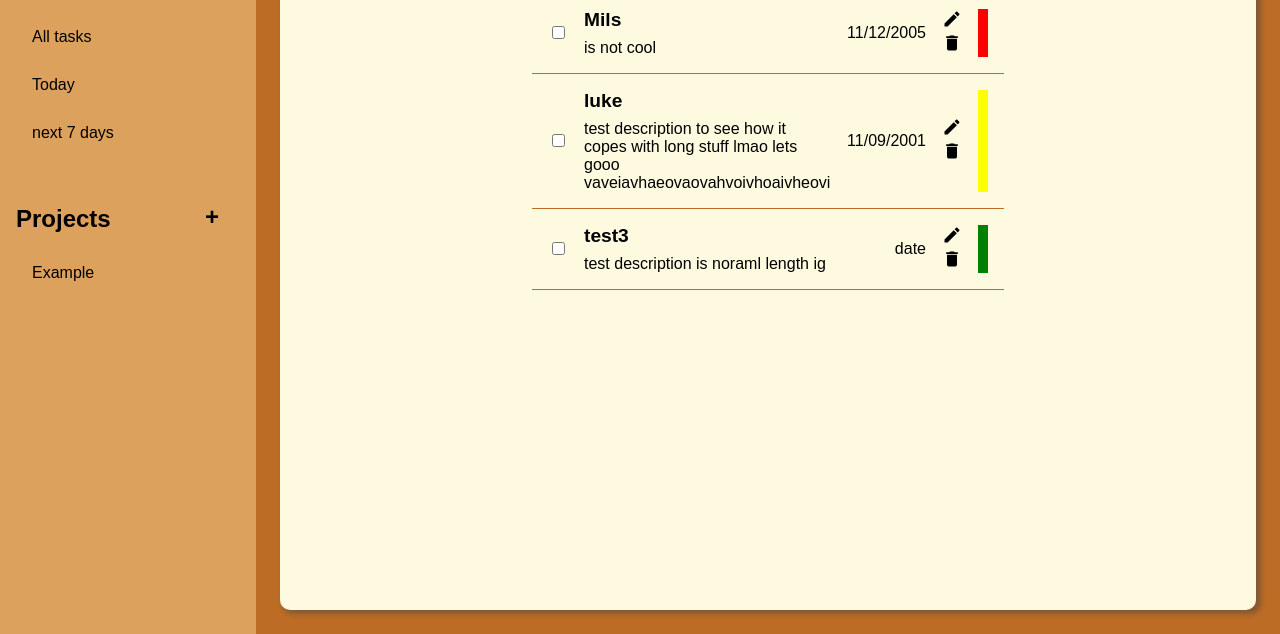
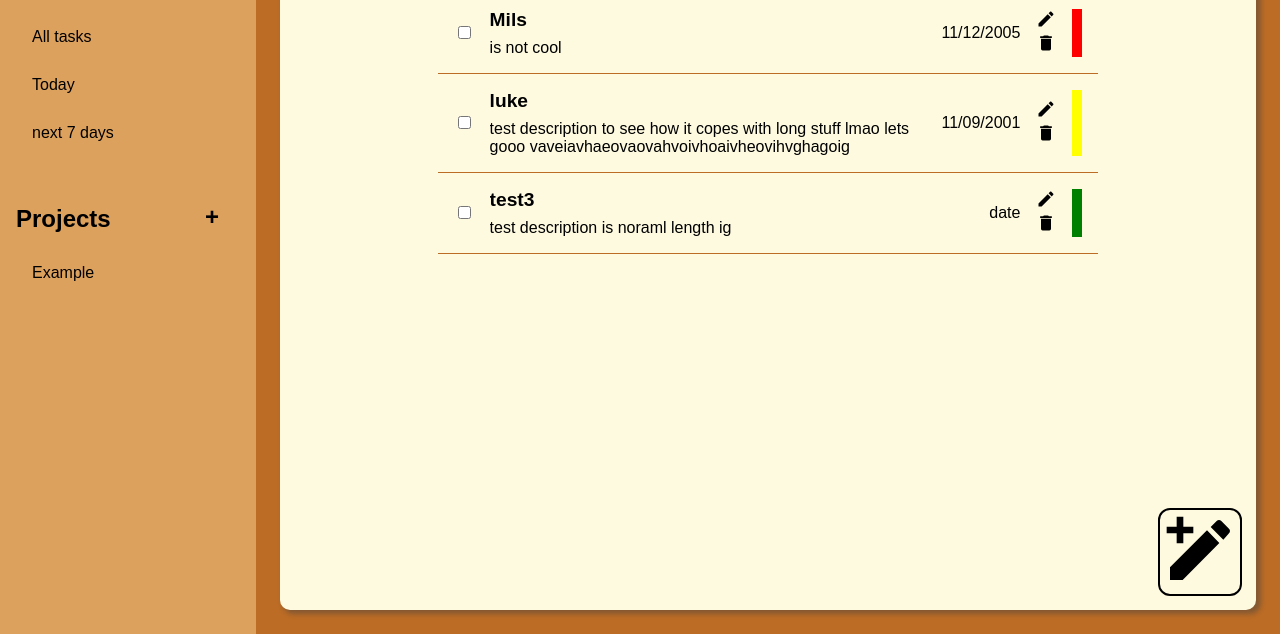
Before and after one commit to kon65138/todo_list, a website built with webpack: page src/index.html in a window 1280 px wide. Shown: the part 166-800 px from the top of the page. Built offline with nearby package versions, Linux system fonts and the light colour scheme.

Commit message:
adds create todo button to all tasks page

```diff
--- a/src/modules/allTasks.js
+++ b/src/modules/allTasks.js
@@ -1,5 +1,6 @@
 import { render } from './renderElements.js';
 import { todo } from './todo.js';
+import addTodoIcon from '../imgs/pencil-plus.svg';
 
 export function loadAllTasks () {
 
@@ -7,6 +8,8 @@ export function loadAllTasks () {
     const domElements = [
         {element: 'h1', class: 'title', textContent: "All tasks"},
         {element: 'div', class: 'tasksContainer'},
+        {element: 'button', id: 'addTodo_button'},
+        {element: 'img', src: addTodoIcon, id: 'addTodoIcon', parent: '#addTodo_button'}
     ];
 
     render(domElements);
@@ -18,7 +21,8 @@ export function loadAllTasks () {
     test1.renderTodo();
 
     const test2 = new todo ("test3", "test description is noraml length ig", "date", "green", false);
-    test2.renderTodo()
+    test2.renderTodo();
+
 
 
 
--- a/src/style.css
+++ b/src/style.css
@@ -83,6 +83,7 @@ body {
     flex-direction: column;
     align-items: center;
     box-shadow: 4px 3px 5px 1px rgba(66, 66, 66, 0.459);
+    overflow:HIDDEN;
 }
 
 .title {
@@ -94,7 +95,7 @@ body {
     display: flex;
     flex-direction: column;
     flex: auto;
-    width: 100%;
+    width: 70%;
     align-items: center;
 }
 
@@ -102,7 +103,7 @@ body {
     display: flex;
     border-bottom: 1px solid #bc6c25;
     height: auto;
-    width: 50%;
+    width: 100%;
     align-items: center;
     justify-content: center;
     gap: 1rem;
@@ -137,3 +138,13 @@ body {
     min-width: 10px;
     height: 100%;
 }
+
+#addTodo_button {
+    align-self: flex-end;
+    outline: 2px black solid;
+    border-radius: 10px;
+}
+
+#addTodoIcon {
+    width: 5rem;
+}
```
Also changed, not shown: src/imgs/pencil-plus.svg (added).
